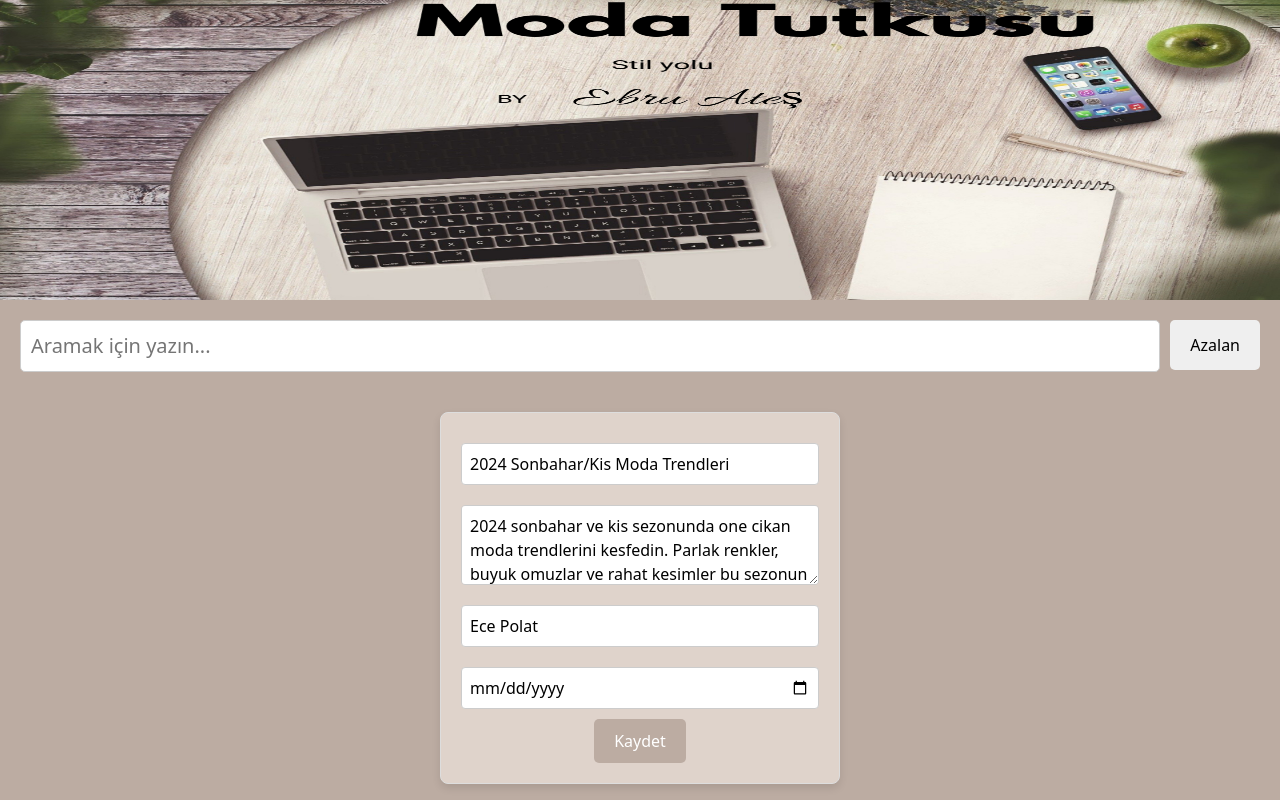
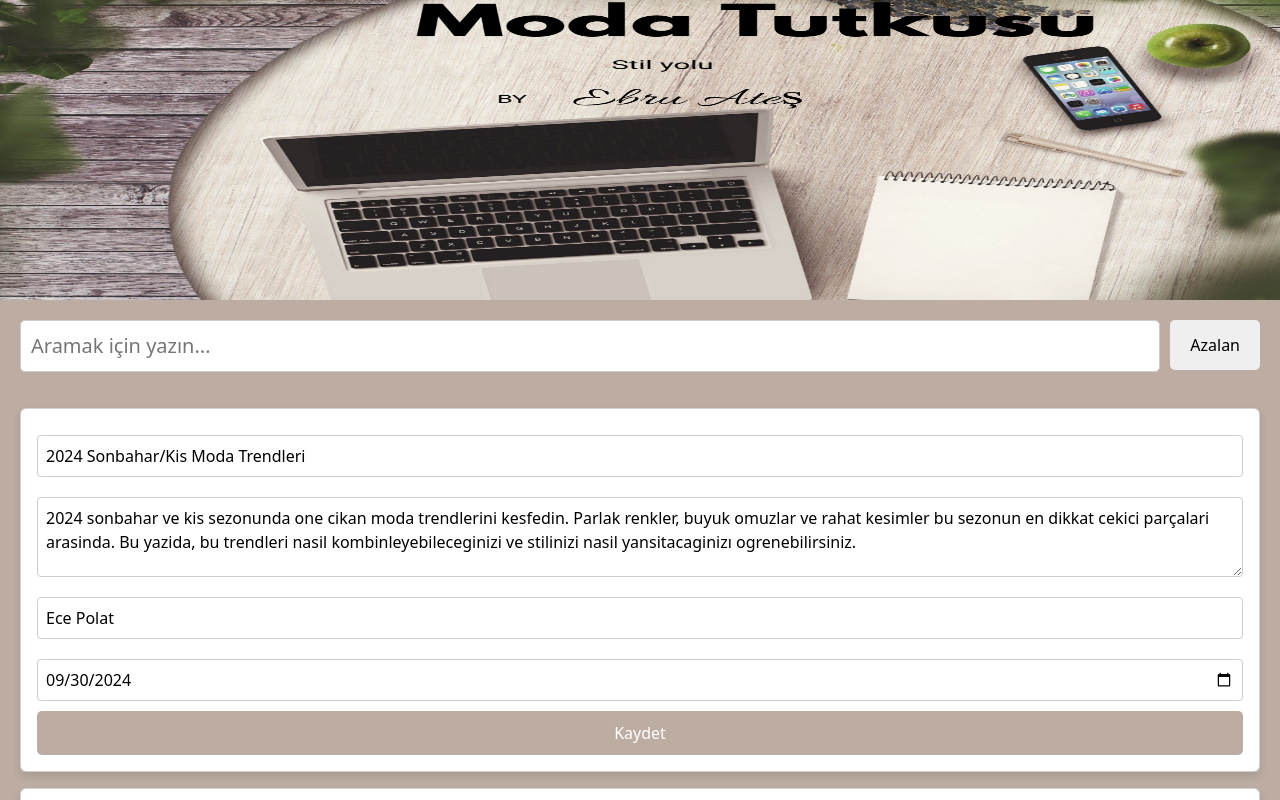
Before and after one commit to dev-ebruates/blog-yonetimi, a React (Vite) app: page / in a window 1280 px wide. Both pictures are taken after a click on the button 1184 px from the left and 436 px from the top of the page. Shown: the top 800 px of the page. Built offline with nearby package versions, Linux system fonts and the light colour scheme; the HTML template or start-up script is replaced by a standard one.

Commit message:
refactoring

```diff
--- a/src/components/BlogList/BlogItem.jsx
+++ b/src/components/BlogList/BlogItem.jsx
@@ -69,7 +69,7 @@ const BlogItem = ({id, baslik, icerik, yazar, tarih, editBlogPost, deleteBlogPos
           </div>
         </div>
       ) : (
-        <form onSubmit={submit} className="form">
+        <form onSubmit={submit} className="card">
           <input
             type="text"
             name="baslik"
--- a/src/data/blogData.js
+++ b/src/data/blogData.js
@@ -3,7 +3,7 @@ export const blogData = [
     "baslik": "2024 Sonbahar/Kis Moda Trendleri",
     "icerik": "2024 sonbahar ve kis sezonunda o­ne cikan moda trendlerini kesfedin. Parlak renkler, buyuk omuzlar ve rahat kesimler bu sezonun en dikkat cekici parçalari arasinda. Bu yazida, bu trendleri nasil kombinleyebileceginizi ve stilinizi nasil yansitacaginizı ogrenebilirsiniz.",
     "yazar": "Ece Polat",
-    "tarih": "2024-09-31"
+    "tarih": "2024-09-30"
   },
   {"id":"a6960eed-67a7-4d22-a711-d736099cae66",
     "baslik": "Klasik Parcaların Modern Yorumu",
```
